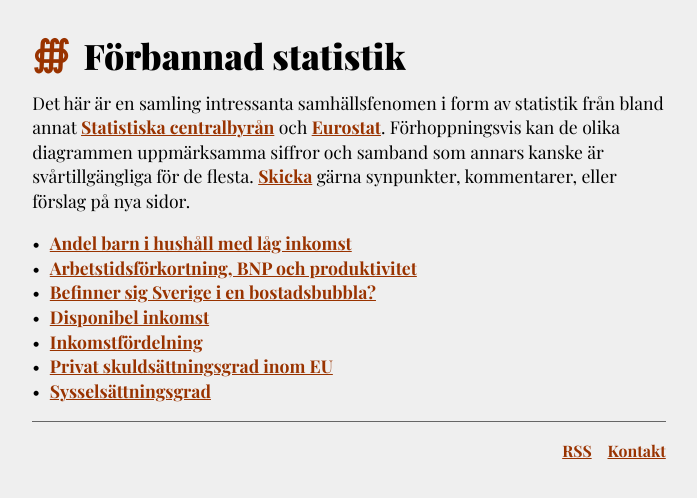
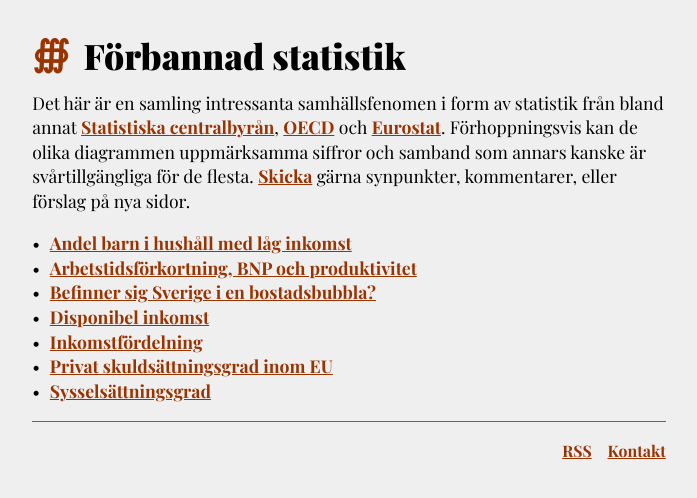
Before and after one commit to alimony/forbannadstatistik.polyscopic.works, a Jekyll site: the page built from index.html, in a window 1280 px wide. Shown: the top 498 px of the page, without its empty margins (291-988 px from the left). Built offline with Jekyll 4.4.1, drawn with Linux system fonts in a browser that asks for light colours; some web fonts are replaced.

Commit message:
Add reference to OECD.

```diff
--- a/index.html
+++ b/index.html
@@ -7,7 +7,7 @@ exclude_from_rss: true
 <body>
 	<div id="wrapper">
 		<h1><span class="logo">∰</span>Förbannad statistik</h1>
-		<p>Det här är en samling intressanta samhällsfenomen i form av statistik från bland annat <a href="http://www.scb.se" target="_blank">Statistiska centralbyrån</a> och <a href="http://epp.eurostat.ec.europa.eu/portal/page/portal/eurostat/home/" target="_blank">Eurostat</a>. Förhoppningsvis kan de olika diagrammen uppmärksamma siffror och samband som annars kanske är svårtillgängliga för de flesta. <a href="mailto:{{ site.email }}">Skicka</a> gärna synpunkter, kommentarer, eller förslag på nya sidor.</p>
+		<p>Det här är en samling intressanta samhällsfenomen i form av statistik från bland annat <a href="http://www.scb.se" target="_blank">Statistiska centralbyrån</a>, <a href="http://www.oecd.org/eco/" target="_blank">OECD</a> och <a href="http://epp.eurostat.ec.europa.eu/portal/page/portal/eurostat/home/" target="_blank">Eurostat</a>. Förhoppningsvis kan de olika diagrammen uppmärksamma siffror och samband som annars kanske är svårtillgängliga för de flesta. <a href="mailto:{{ site.email }}">Skicka</a> gärna synpunkter, kommentarer, eller förslag på nya sidor.</p>
 		<ul>{% comment %}
 		This loop is an insane hack, but it's the only way to get GitHub Pages
 		to sort the list of pages in the desired order. {% endcomment %}
```
